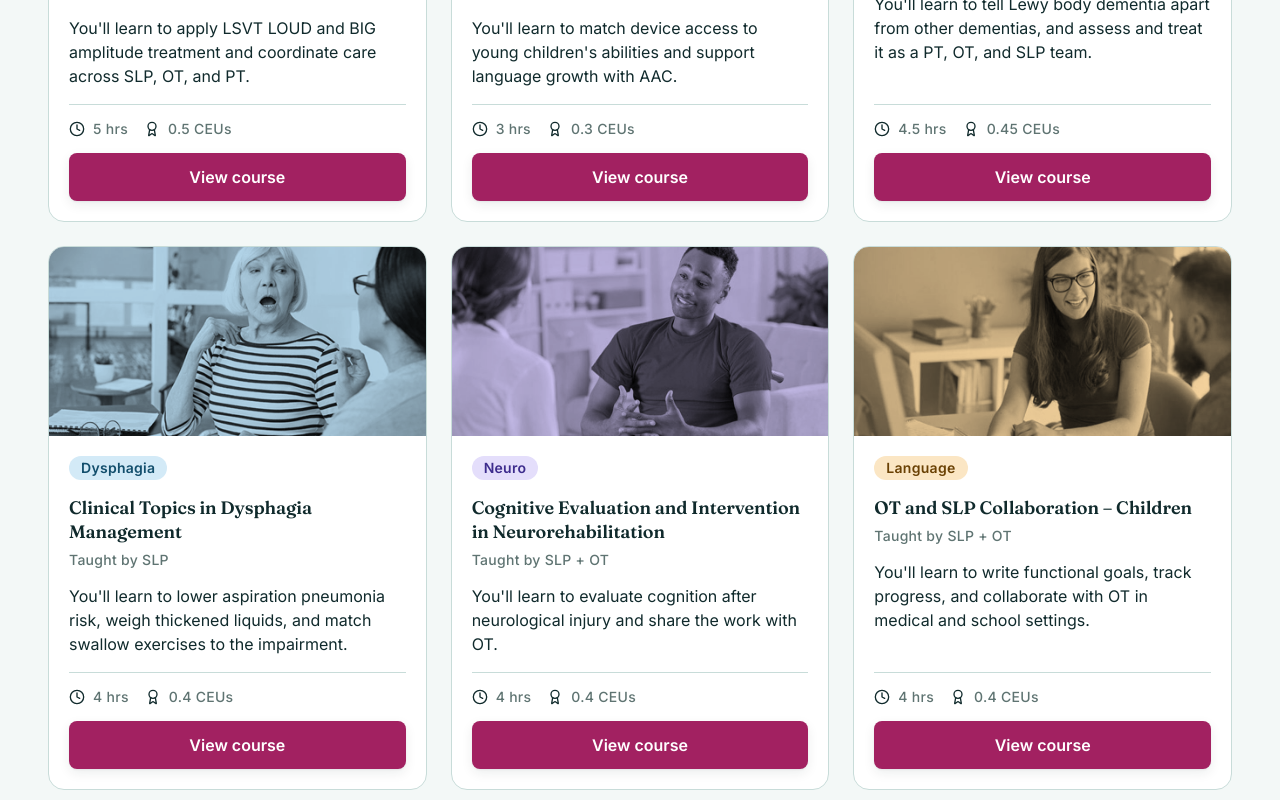
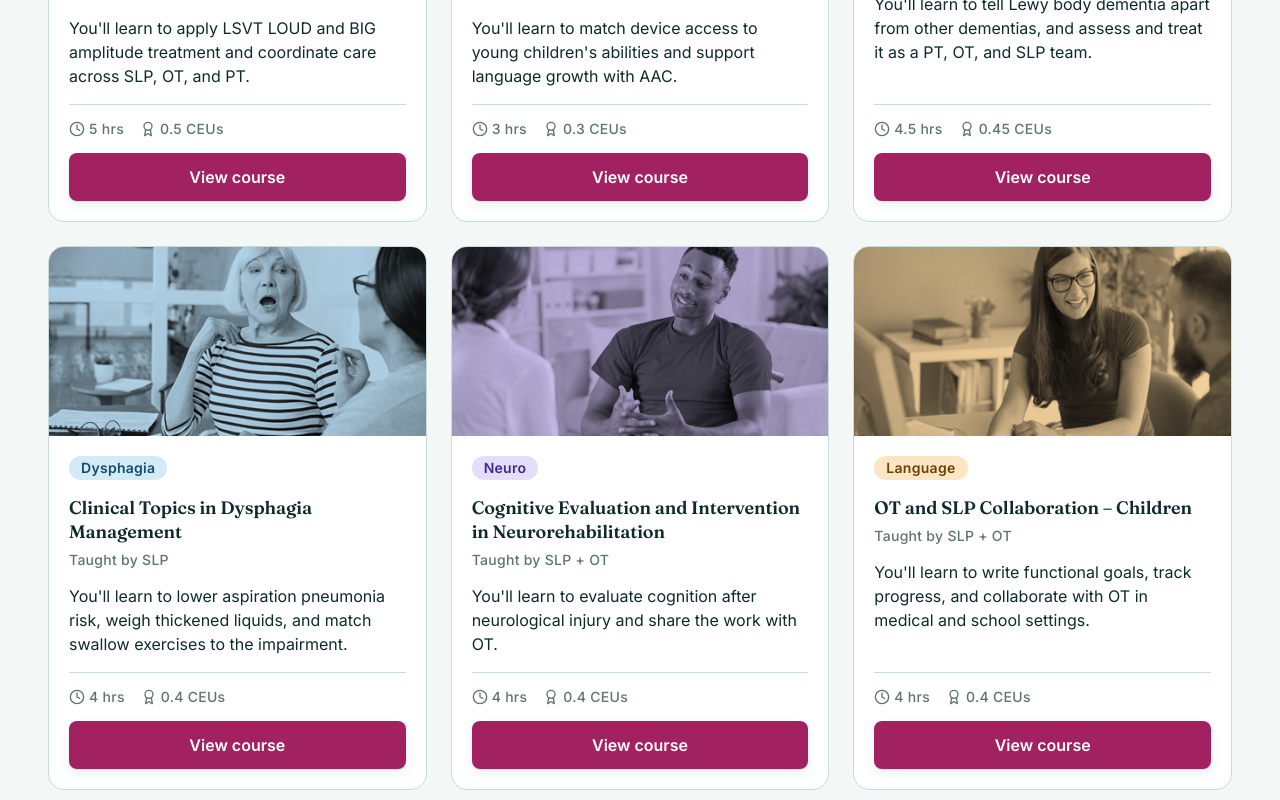
Before and after one commit to afshanistan/continued-master-class-exercise, a React (Vite) app: page / in a window 1280 px wide. Shown: the part 1440-2240 px from the top of the page. Built offline with nearby package versions, Linux system fonts and the light colour scheme.

Commit message:
Meta Item: icons in text gray, 4px icon-to-text gap
Co-Authored-By: Claude Opus 5.5 <noreply@anthropic.com>
Claude-Session: https://claude.ai/code/session_01JQeWFA3RLM7CygXJckaVMs

```diff
--- a/src/components/MetaItem/MetaItem.css
+++ b/src/components/MetaItem/MetaItem.css
@@ -1,5 +1,6 @@
-.c-meta { display: inline-flex; align-items: center; gap: var(--space-2); white-space: nowrap; }
-.c-meta__icon { flex: none; color: var(--color-text-primary); }
+.c-meta { display: inline-flex; align-items: center; gap: var(--space-1); white-space: nowrap; }
+/* Icon matches the text color so each pair reads as one quiet unit. */
+.c-meta__icon { flex: none; color: var(--color-text-secondary); }
 .c-meta__value {
   font-family: var(--font-sans); font-weight: 500; color: var(--color-text-secondary);
   font-size: var(--label-font-size); line-height: var(--label-line-height); letter-spacing: var(--label-letter-spacing);
```
Also changed, not shown: src/docs/figma-sync-log.md (+2 -2 lines).
